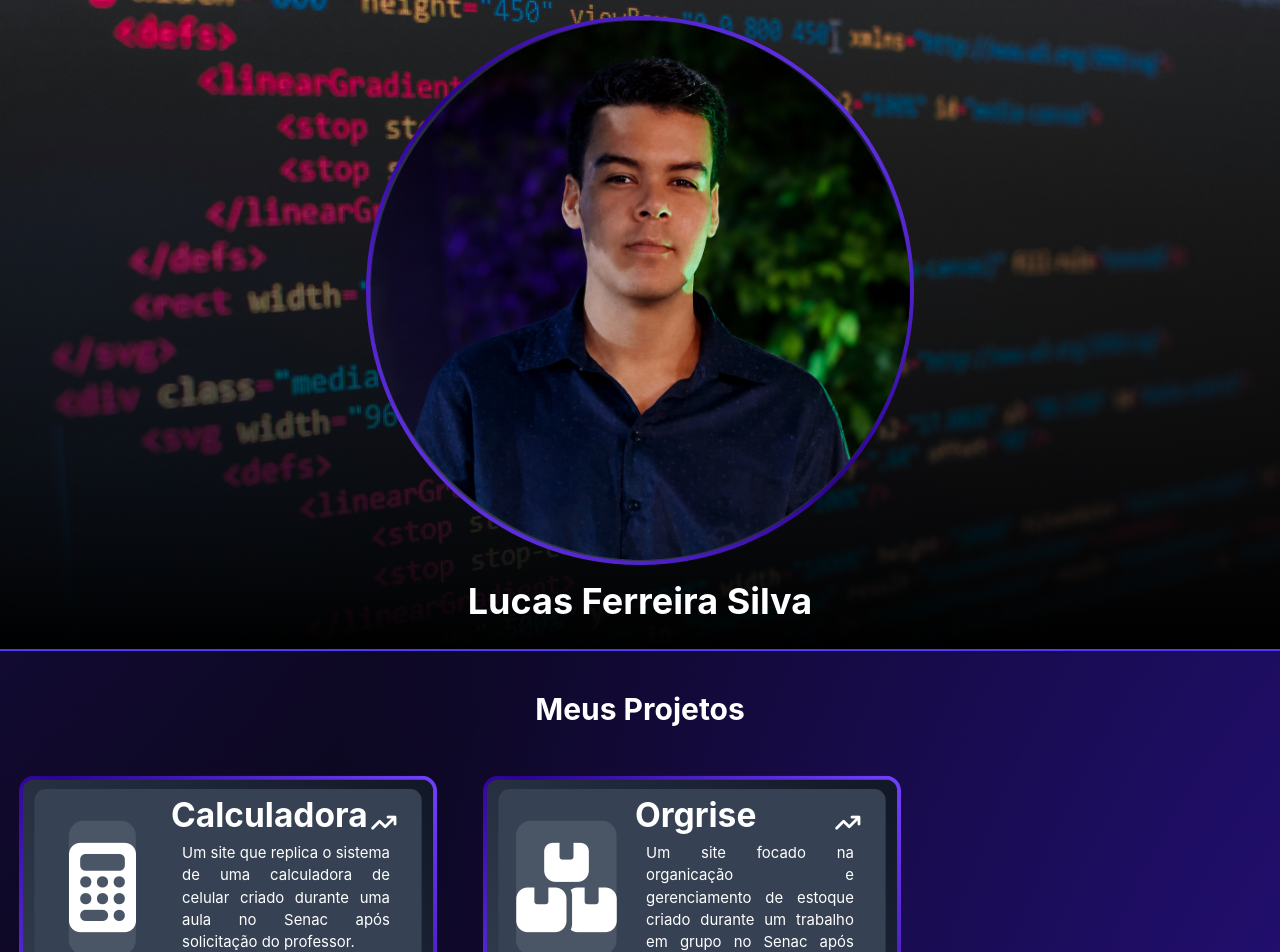
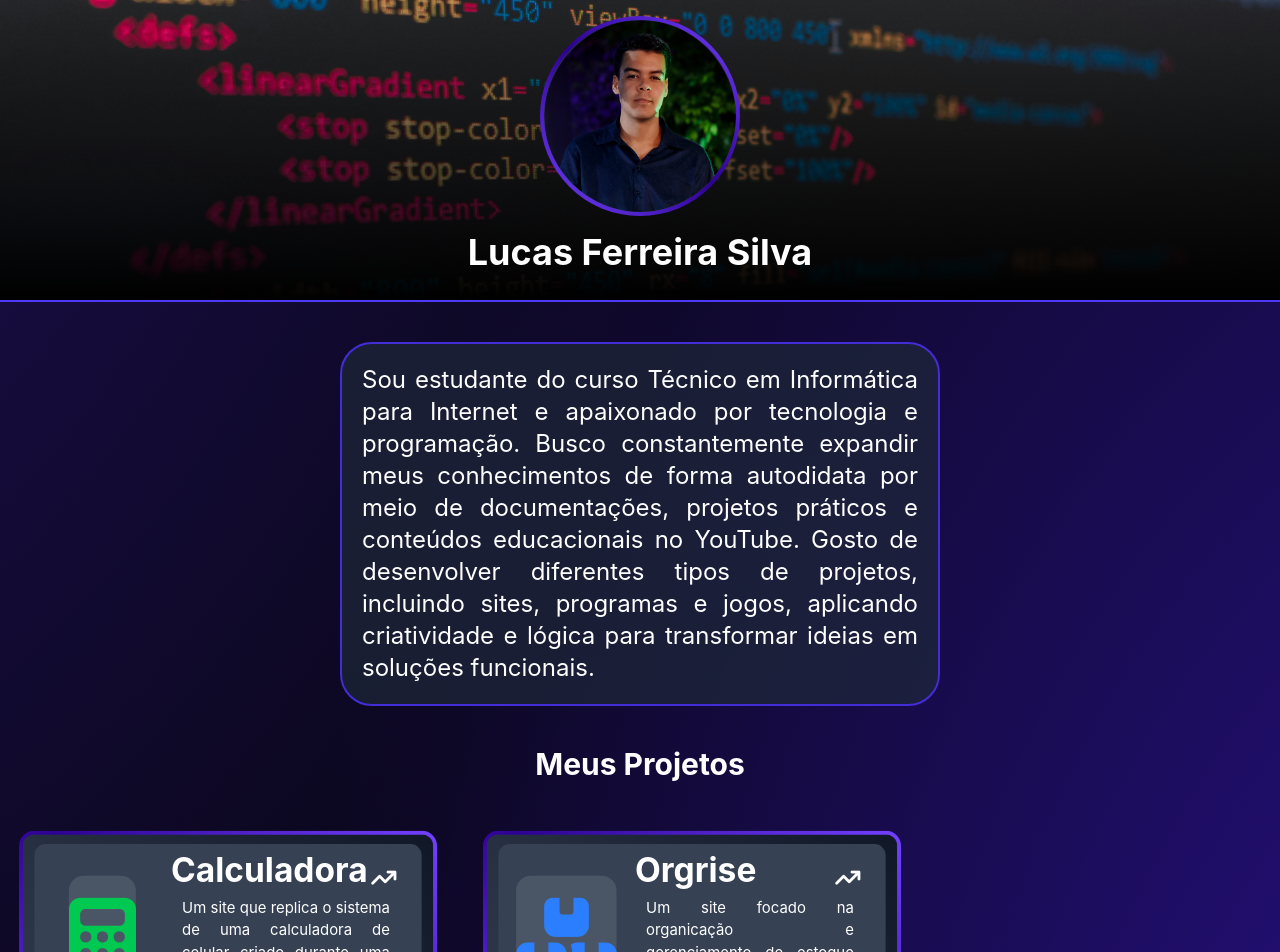
Before and after one commit to lucasdevsilva26/Portifolio, a React (Vite) app: page / in a window 1280 px wide. Shown: the top 952 px of the page. Built offline with nearby package versions, Linux system fonts and the light colour scheme; some icons are missing.

Commit message:
update desing

```diff
--- a/src/components/ProjectList.jsx
+++ b/src/components/ProjectList.jsx
@@ -28,7 +28,7 @@ function ProjectList({ projects, setLoading }) {
                   className={` flex-1 flex flex-col items-center justify-center z-2 `}
                 >
                   <i
-                    className={` flex ${project.icon} py-6 bg-gray-600 text-8xl rounded-2xl z-1 `}
+                    className={` flex ${project.icon} py-6 bg-gray-600 ${project.color} text-8xl rounded-2xl z-1 `}
                   ></i>
                 </div>
 
--- a/src/pages/Portfolio.jsx
+++ b/src/pages/Portfolio.jsx
@@ -7,6 +7,7 @@ function Portfolio() {
   const projects = [
     {
       icon: "fas fa-calculator",
+      color: "text-green-500",
       title: "Calculadora",
       description:
         "Um site que replica o sistema de uma calculadora de celular criado durante uma aula no Senac após solicitação do professor.",
@@ -15,6 +16,7 @@ function Portfolio() {
     },
     {
       icon: "fas fa-boxes-stacked",
+      color: "text-blue-500",
       title: "Orgrise",
       description:
         "Um site focado na organicação e gerenciamento de estoque criado durante um trabalho em grupo no Senac após solicitação do professor.",
@@ -22,11 +24,11 @@ function Portfolio() {
       link: "https://orgrise.vercel.app",
     },
   ];
-  const [loading, setLoading] = useState(false)
+  const [loading, setLoading] = useState(false);
 
   return (
     <section
-      className={`flex flex-col items-center gap-10 w-full h-full
+      className={`flex flex-col items-center w-full h-full
       text-white relative `}
     >
       <Loading loading={loading}></Loading>
@@ -44,13 +46,15 @@ function Portfolio() {
             className={` flex flex-col items-center justify-center bg-linear-to-t from-black to-transparent w-full h-full `}
           >
             <div
-              className={` relative w-3/7 aspect-square overflow-hidden rounded-full my-4 ` +
-                " cardAnimatedBorder border-4 border-transparent "}
+              className={
+                ` relative w-50 max-w-75 aspect-square overflow-hidden rounded-full my-4 ` +
+                " cardAnimatedBorder border-4 border-transparent "
+              }
             >
               <img
                 src={profileImage}
                 alt=""
-                className={` w-full h-gull rounded-full absolute top-1/2 left-1/2 -translate-1/2 `}
+                className={` w-full h-full rounded-full absolute top-1/2 left-1/2 -translate-1/2 `}
               />
             </div>
 
@@ -62,6 +66,19 @@ function Portfolio() {
       </header>
 
       <main className={` flex flex-col items-center gap-10 flex-2/4 w-full `}>
+        <div
+          className={` flex flex-col items-center max-w-150 h-full p-5 mt-10 mx-10 rounded-4xl border-2 border-indigo-700 bg-gray-800/70 z-1 `}
+        >
+          <p className={` w-full text-2xl text-justify `}>
+            Sou estudante do curso Técnico em Informática para Internet e
+            apaixonado por tecnologia e programação. Busco constantemente
+            expandir meus conhecimentos de forma autodidata por meio de
+            documentações, projetos práticos e conteúdos educacionais no
+            YouTube. Gosto de desenvolver diferentes tipos de projetos,
+            incluindo sites, programas e jogos, aplicando criatividade e lógica
+            para transformar ideias em soluções funcionais.
+          </p>
+        </div>
         <ProjectList projects={projects} setLoading={setLoading}></ProjectList>
       </main>
 
@@ -74,7 +91,7 @@ function Portfolio() {
           <button
             className={` flex items-center justify-center aspect-square rounded-full  border-2 border-indigo-600 p-1 scale-90 hover:scale-100 duration-500 `}
             onClick={() => {
-              setLoading(true)
+              setLoading(true);
               window.location.href = "https://github.com/lucasdevsilva26";
             }}
           >
@@ -84,7 +101,7 @@ function Portfolio() {
           <button
             className={` flex items-center justify-center aspect-square rounded-full  border-2 border-pink-600 p-1 instagram scale-90 hover:scale-100 duration-500 `}
             onClick={() => {
-              setLoading(true)
+              setLoading(true);
               window.location.href = "https://www.instagram.com/lucassilvaz18/";
             }}
           >
@@ -94,7 +111,7 @@ function Portfolio() {
           <button
             className={` flex items-center justify-center aspect-square rounded-full  border-2 border-red-600 p-1 scale-90 hover:scale-100 duration-500 `}
             onClick={() => {
-              setLoading(true)
+              setLoading(true);
               window.location.href =
                 "https://www.youtube.com/@LucasFerreiraSilva-h3t";
             }}
```
